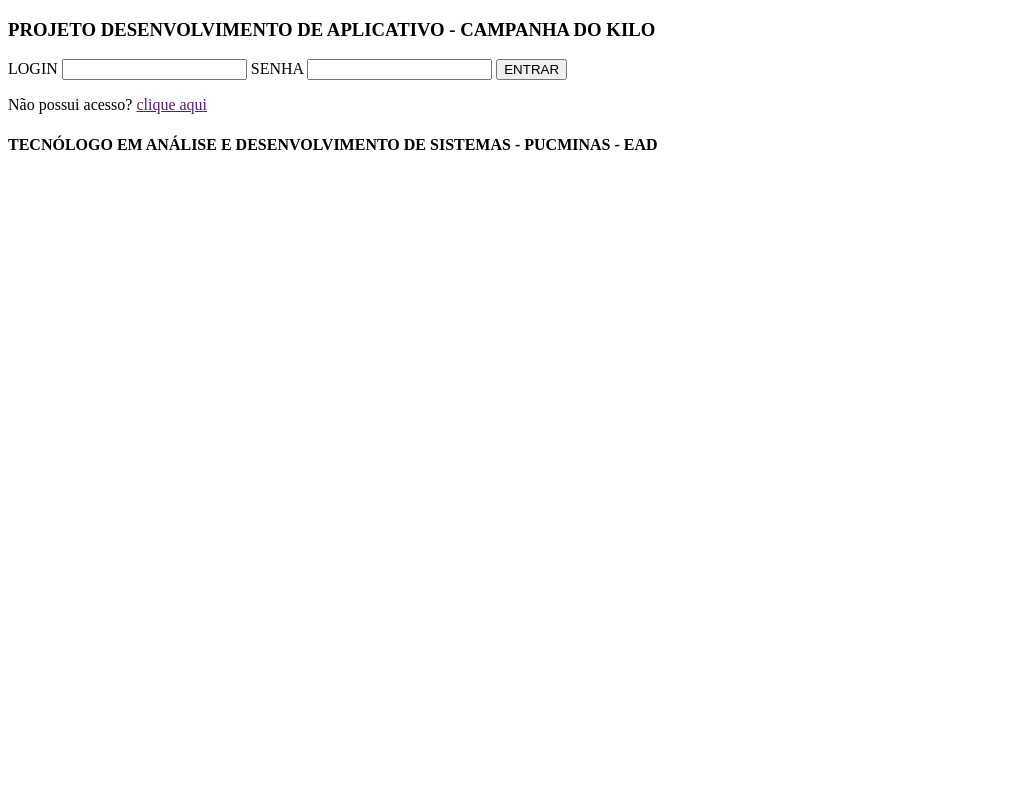
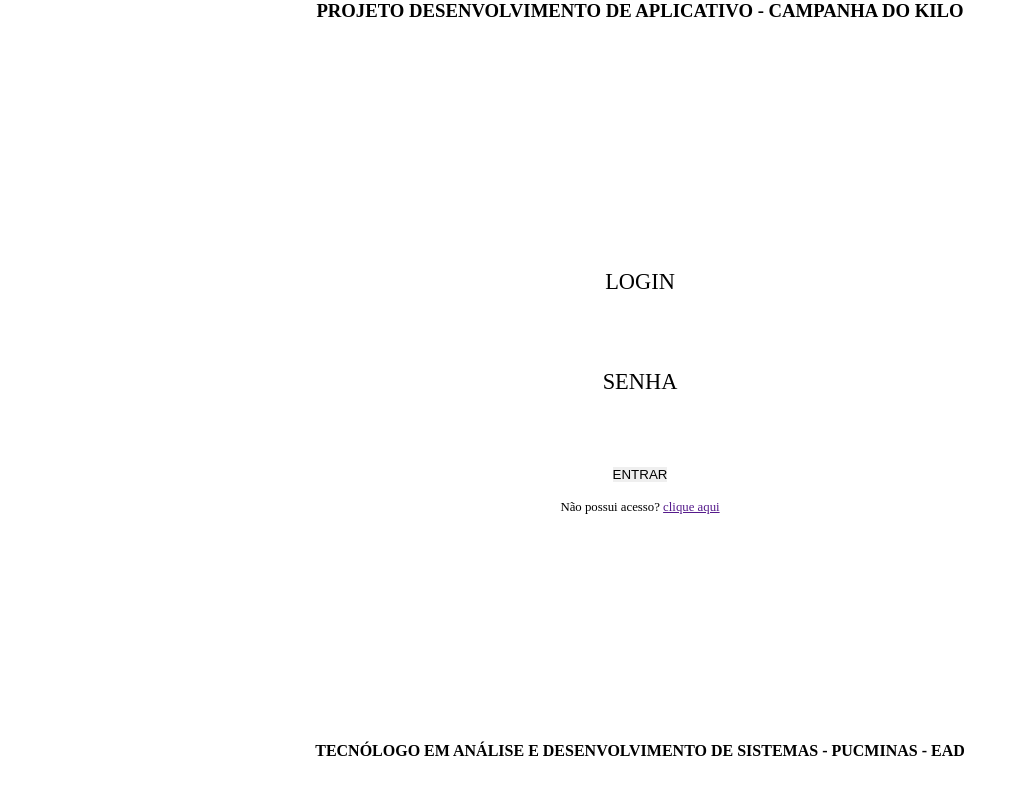
Before and after one commit to ICEI-PUC-Minas-PMV-ADS/pmv-ads-2023-2-e3-proj-mov-t2-pmv-ads-2023-2-e3-proj-mov-t2-time5, a plain HTML site: page appCampanhadoKilo/home.html in a window 1280 px wide. Shown: the whole page, without its empty margins (0-1019 px from the left). Drawn offline with Linux system fonts and the light colour scheme.

Commit message:
feat: estilização da página de login com acesso ao cadastro.

```diff
--- /dev/null
+++ b/appCampanhadoKilo/css/home.css
@@ -0,0 +1,64 @@
+*{
+    margin: 0;
+    padding: 0;
+    border: 0;
+ }
+
+#page-home{
+    height: 100vh;
+    background-position: 0vw bottom;
+    margin-left: 0;
+ }
+
+ #paragrafo-id {
+    font-size: 80%;
+ }
+
+ .content {
+    width: 90%;
+    max-width: 1100px;
+    margin: 0 auto;
+    display: flex;
+    height: 100%;
+    flex-direction: column;
+ }
+
+ .access {
+    display: flex;
+    flex-direction: column;
+    margin-left: 10px;
+    margin-right: 10px;
+    height: 90vh;
+    align-items: center;
+    justify-content: center;
+ }
+
+ .itens-Login-label {
+    font-size: 140%;
+    height: 40px;
+    text-align: center;
+    margin-top: 20px;
+    border-radius: 10px;
+ }
+
+ .itens-Login-text {
+    font-size: 140%;
+    height: 40px;
+    text-align: center;
+    border-radius: 10px;
+ }
+
+ header, footer {
+    display: flex;
+    height: 8;
+    width: auto;
+    justify-content: center;
+ }
+
+ h3, h4 {
+    align-self: center;
+ }
+
+ footer {
+    margin-bottom: 10px;
+ }
--- a/appCampanhadoKilo/home.html
+++ b/appCampanhadoKilo/home.html
@@ -4,6 +4,7 @@
     <meta charset="UTF-8">
     <meta http-equiv="X-UA-Compatible" content="IE=edge">
     <meta name="viewport" content="width=device-width, initial-scale=1.0">
+    <link rel="stylesheet" href="css/home.css">
     <title>Campanha do Kilo</title>
 </head>
 <body>
@@ -19,9 +20,11 @@
                         <input type="text" name="" id="login" class="itens-Login-text">
                         <label for="password" class="itens-Login-label">SENHA</label>
                         <input type="password" name="" id="password" class="itens-Login-text">
+                        <br/>
                         <input type="submit" value="ENTRAR" id="door" onclick="validate();">
+                        <br/>
+                        <p id="paragrafo-id">Não possui acesso? <a href="">clique aqui</a></p>
                     </form>
-                    <p>Não possui acesso? <a href="">clique aqui</a></p>
                 </main>
 
             <footer>
```
